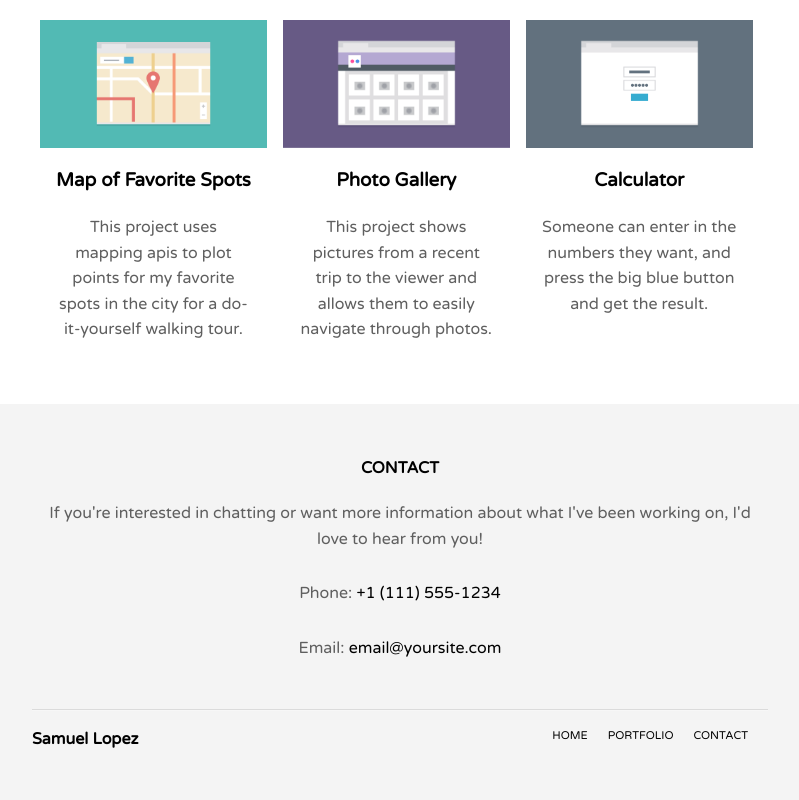
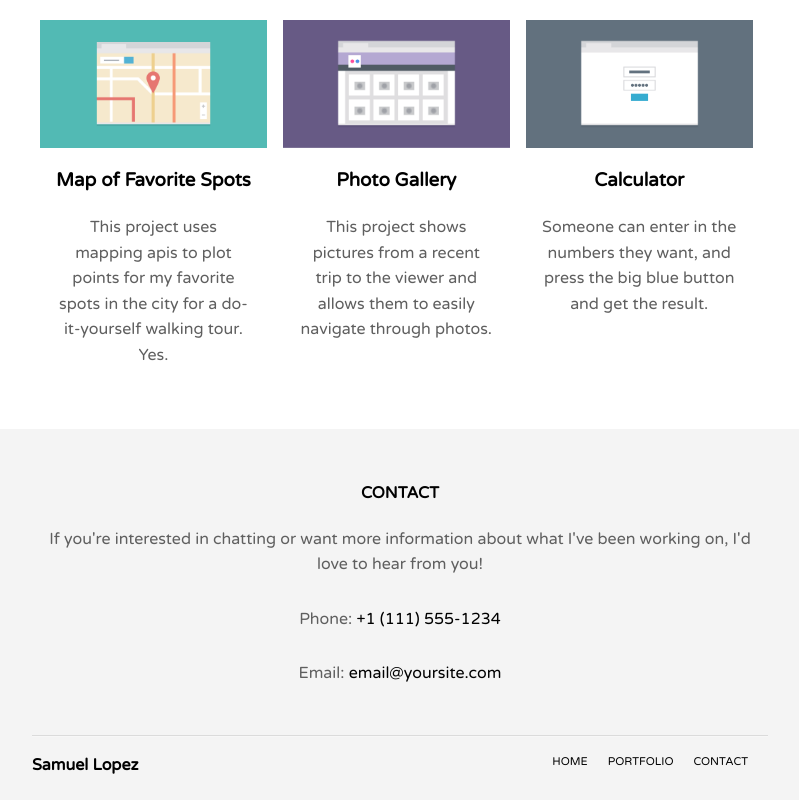
Before and after one commit to lopezamuel/Responsive-Layout, a plain HTML site: page index.html in a window 1280 px wide. Shown: the part 793-1593 px from the top of the page, without its empty margins (240-1039 px from the left). Before the commit the page ends 1567 px from the top, so only its background shows below. Drawn offline with Linux system fonts and the light colour scheme.

Commit message:
Yes message.

```diff
--- a/index.html
+++ b/index.html
@@ -66,7 +66,7 @@
                 <img alt="Map Project" src="img/portfolio-6.png">
                 <h3>Map of Favorite Spots</h3>
                 <p>This project uses mapping apis to plot points for my favorite spots in the city for a do-it-yourself
-                    walking tour.
+                    walking tour. Yes.
                 </p>
             </article>
             <!--/.map-->
```
